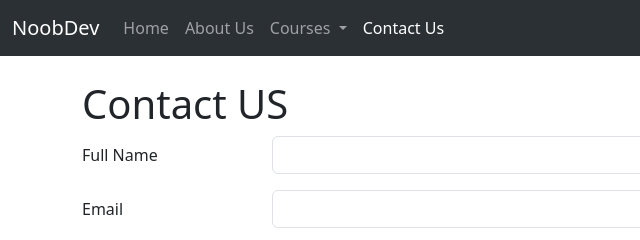
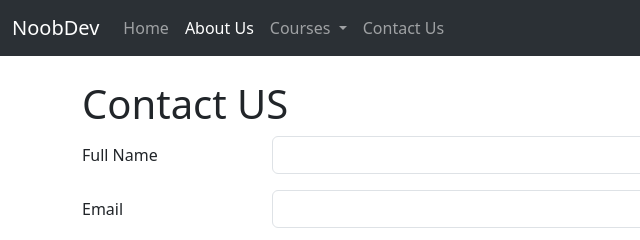
Before and after one commit to Anshul26kalia/NoobDev, a plain HTML site: page contact.html in a window 1280 px wide. Shown: the top 240 px of the page, 0-640 px from the left. Drawn offline with nearby package versions, Linux system fonts and the light colour scheme.

Commit message:
Update contact.html

```diff
--- a/contact.html
+++ b/contact.html
@@ -23,10 +23,10 @@
             <div class="collapse navbar-collapse" id="navbarSupportedContent">
                 <ul class="navbar-nav me-auto mb-2 mb-lg-0">
                     <li class="nav-item">
-                        <a class="nav-link " aria-current="page" href="/">Home</a>
+                        <a class="nav-link " aria-current="page" href="/NoobDev">Home</a>
                     </li>
                     <li class="nav-item">
-                        <a class="nav-link " href="/About.html">About Us</a>
+                        <a class="nav-link active" href="/NoobDev/About.html">About Us</a>
                     </li>
                     <li class="nav-item dropdown">
                         <a class="nav-link dropdown-toggle" href="#" role="button" data-bs-toggle="dropdown"
@@ -44,7 +44,7 @@
                         </ul>
                     </li>
                     <li class="nav-item">
-                        <a class="nav-link active" href="/Contact.html">Contact Us</a>
+                        <a class="nav-link" href="/NoobDev/Contact.html">Contact Us</a>
                     </li>
                 </ul>
                 <form class="d-flex" role="search">
```
